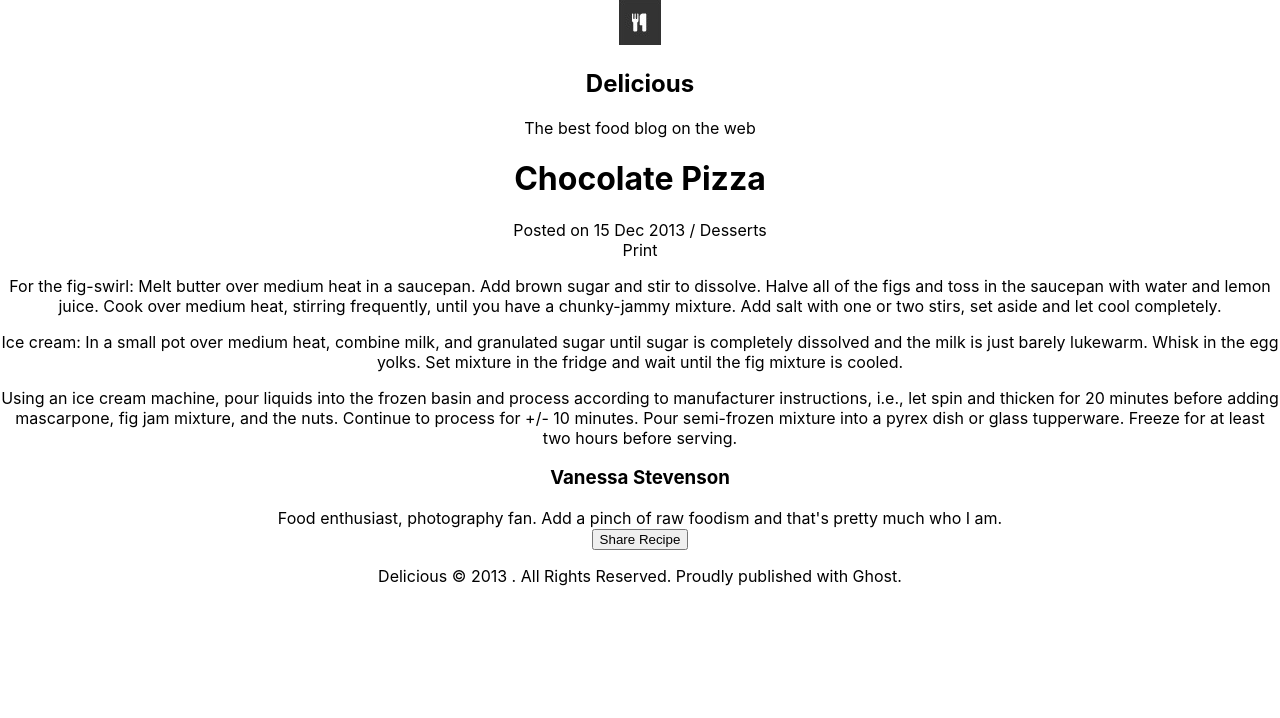
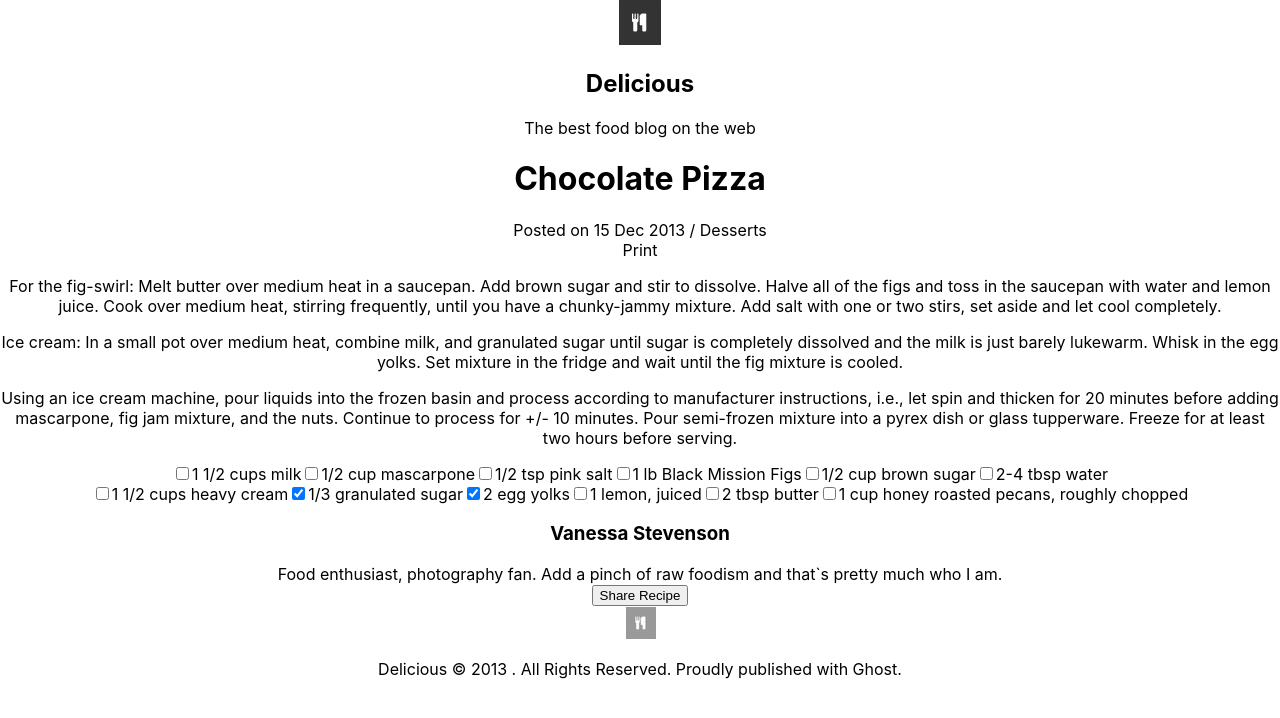
Before and after one commit to janellemellor/chocolate-pizza-react, a React (Create React App) app in the folder chocolate-pizza/: page / in a window 1280 px wide. Shown: the top 718 px of the page. Built offline with nearby package versions, Linux system fonts and the light colour scheme.

Commit message:
add props to section components

```diff
--- a/chocolate-pizza/src/App.js
+++ b/chocolate-pizza/src/App.js
@@ -1,21 +1,39 @@
 import React, { Component } from 'react';
 import './App.css';
 import Header from './Header.js';
+import SectionOne from './SectionOne.js';
+import SectionTwo from './SectionTwo.js';
+import SectionThree from './SectionThree.js';
 import Footer from './Footer.js';
-import SectionOne from './SectionOne.js';
-// import SectionTwo from './SectionTwo.js';
-import SectionThree from './SectionThree.js';
 
 export default class App extends Component {
   render() {
     return (
       <div className='App'>
-      <Header logo={'logo.png'} />
-      <SectionOne />
-      {/* <SectionTwo /> */}
-      <SectionThree />
-      <Footer />
+        <Header logo={'logo.png'} />
+        <SectionOne
+          title={'Chocolate Pizza'}
+          date={'15 Dec 2013'}
+          category={'Desserts'}
+          pOne={
+            'For the fig-swirl: Melt butter over medium heat in a saucepan. Add brown sugar and stir to dissolve. Halve all of the figs and toss in the saucepan with water and lemon juice. Cook over medium heat, stirring frequently, until you have a chunky-jammy mixture. Add salt with one or two stirs, set aside and let cool completely.'
+          }
+          pTwo={
+            'Ice cream: In a small pot over medium heat, combine milk, and granulated sugar until sugar is completely dissolved and the milk is just barely lukewarm. Whisk in the egg yolks. Set mixture in the fridge and wait until the fig mixture is cooled.'
+          }
+          pThree={
+            'Using an ice cream machine, pour liquids into the frozen basin and process according to manufacturer instructions, i.e., let spin and thicken for 20 minutes before adding mascarpone, fig jam mixture, and the nuts. Continue to process for +/- 10 minutes. Pour semi-frozen mixture into a pyrex dish or glass tupperware. Freeze for at least two hours before serving.'
+          }
+        />
+        <SectionTwo />
+        <SectionThree
+          authorName={'Vanessa Stevenson'}
+          authorBio={
+            'Food enthusiast, photography fan. Add a pinch of raw foodism and that`s pretty much who I am.'
+          }
+        />
+        <Footer smallLogo={'small-logo.png'} />
       </div>
     );
   }
-  }
+}
--- a/chocolate-pizza/src/Footer.js
+++ b/chocolate-pizza/src/Footer.js
@@ -4,6 +4,7 @@ export default class Footer extends Component {
     render() {
         return (
             <div>
+                <img src={this.props.smallLogo} alt='square logo with a grey background with a white fork and knife side by side in the center'/>
                 <p>Delicious &copy; 2013 . All Rights Reserved.
                 Proudly published with Ghost.</p>
             </div>
--- a/chocolate-pizza/src/SectionOne.js
+++ b/chocolate-pizza/src/SectionOne.js
@@ -1,22 +1,23 @@
-import React, { Component } from "react";
+import React, { Component } from 'react';
 
 export default class SectionOne extends Component {
   render() {
     return (
       <div>
         <div>
-                <h1>Chocolate Pizza</h1>
+          <h1> {this.props.title} </h1>
         </div>
         <div>
-                <span>Posted on 15 Dec 2013 / Desserts</span>
+          <span>
+            Posted on {this.props.date} / {this.props.category}
+          </span>
           <div>
             <span>Print</span>
           </div>
         </div>
-
-            <p>For the fig-swirl:  Melt butter over medium heat in a saucepan. Add brown sugar and stir to dissolve. Halve all of the figs and toss in the saucepan with water and lemon juice. Cook over medium heat, stirring frequently, until you have a chunky-jammy mixture. Add salt with one or two stirs, set aside and let cool completely.</p>
-            <p>Ice cream:  In a small pot over medium heat, combine milk, and granulated sugar until sugar is completely dissolved and the milk is just barely lukewarm. Whisk in the egg yolks. Set mixture in the fridge and wait until the fig mixture is cooled.</p>
-            <p>Using an ice cream machine, pour liquids into the frozen basin and process according to manufacturer instructions, i.e., let spin and thicken for 20 minutes before adding mascarpone, fig jam mixture, and the nuts. Continue to process for +/- 10 minutes. Pour semi-frozen mixture into a pyrex dish or glass tupperware. Freeze for at least two hours before serving.</p>
+        <p> {this.props.pOne} </p>
+        <p> {this.props.pTwo} </p>
+        <p> {this.props.pThree} </p>
       </div>
     );
   }
--- a/chocolate-pizza/src/SectionThree.js
+++ b/chocolate-pizza/src/SectionThree.js
@@ -1,18 +1,15 @@
-import React, { Component } from "react";
+import React, { Component } from 'react';
 
 export default class SectionThree extends Component {
   render() {
     return (
       <div>
         <div>
-                <div id = "author-img">
-                </div>
-                <div id = "author-bio"> <h3>Vanessa Stevenson</h3>
-                <span>Food enthusiast, photography fan. Add a pinch of raw foodism and that's pretty much who I am.</span>
-                </div>
+          <h3> {this.props.authorName} </h3>
+          <span> {this.props.authorBio} </span>
         </div>
         <button>Share Recipe</button>
       </div>
-        )
+    );
   }
 }
--- a/chocolate-pizza/src/SectionTwo.js
+++ b/chocolate-pizza/src/SectionTwo.js
@@ -1,37 +1,53 @@
-import React, { Component } from "react";
+import React, { Component } from 'react';
 
 export default class SectionTwo extends Component {
   render() {
     return (
       <div>
-            <div class = "ingredient-list">
-                <label class = "checklist">
-                    <input type="checkbox">1 1/2 cups milk</input>
+        <div className='ingredient-list'>
+          <label className='checklist'>
+            <input type='checkbox'></input>1 1/2 cups milk
           </label>
-                <label class = "checklist">
-                    <input type="checkbox">1/2 cup mascarpone</input>
+          <label className='checklist'>
+            <input type='checkbox'></input>1/2 cup mascarpone
           </label>
-                <label class = "checklist">
-                    <input type="checkbox">1/2 tsp pink salt</input>
+          <label className='checklist'>
+            <input type='checkbox'></input>1/2 tsp pink salt
           </label>
-                <label class = "checklist">
-                    <input type="checkbox">1 lb Black Mission Figs</input>
+          <label className='checklist'>
+            <input type='checkbox'></input>1 lb Black Mission Figs
           </label>
-                <label class = "checklist">
-                    <input type="checkbox">1/2 cup brown sugar</input>
+          <label className='checklist'>
+            <input type='checkbox'></input>1/2 cup brown sugar
           </label>
-                <label class = "checklist">
-                    <input type="checkbox">2-4 tbsp water</input>
+          <label className='checklist'>
+            <input type='checkbox'></input>2-4 tbsp water
           </label>
         </div>
 
-            <div class = "ingredient-list">
-                <label class = "checklist"><input type="checkbox">1 1/2 cups heavy cream</input></label>
-                <label class = "checklist"><input type="checkbox" checked><span class = "line-through">1/3 granulated sugar</span></input></label>
-                <label class = "checklist"><input type="checkbox" checked><span class = "line-through">2 egg yolks</span></input></label>
-                <label class = "checklist"><input type="checkbox">1 lemon, juiced</input></label>
-                <label class = "checklist"><input type="checkbox">2 tbsp butter</input></label>
-                <label class = "checklist"><input type="checkbox">1 cup honey roasted pecans, roughly chopped</input></label>
+        <div className='ingredient-list'>
+          <label className='checklist'>
+            <input type='checkbox'></input>1 1/2 cups heavy cream
+          </label>
+          <label className='checklist'>
+            <span className='line-through'></span>
+            <input type='checkbox' checked></input>
+            1/3 granulated sugar
+          </label>
+          <label className='checklist'>
+            <span className='line-through'></span>
+            <input type='checkbox' checked></input>2 egg yolks
+          </label>
+          <label className='checklist'>
+            <input type='checkbox'></input>1 lemon, juiced
+          </label>
+          <label className='checklist'>
+            <input type='checkbox'></input>2 tbsp butter
+          </label>
+          <label className='checklist'>
+            <input type='checkbox'></input>1 cup honey roasted pecans, roughly
+            chopped
+          </label>
         </div>
       </div>
     );
```
Lines whose indentation alone changed are shown as unchanged.
